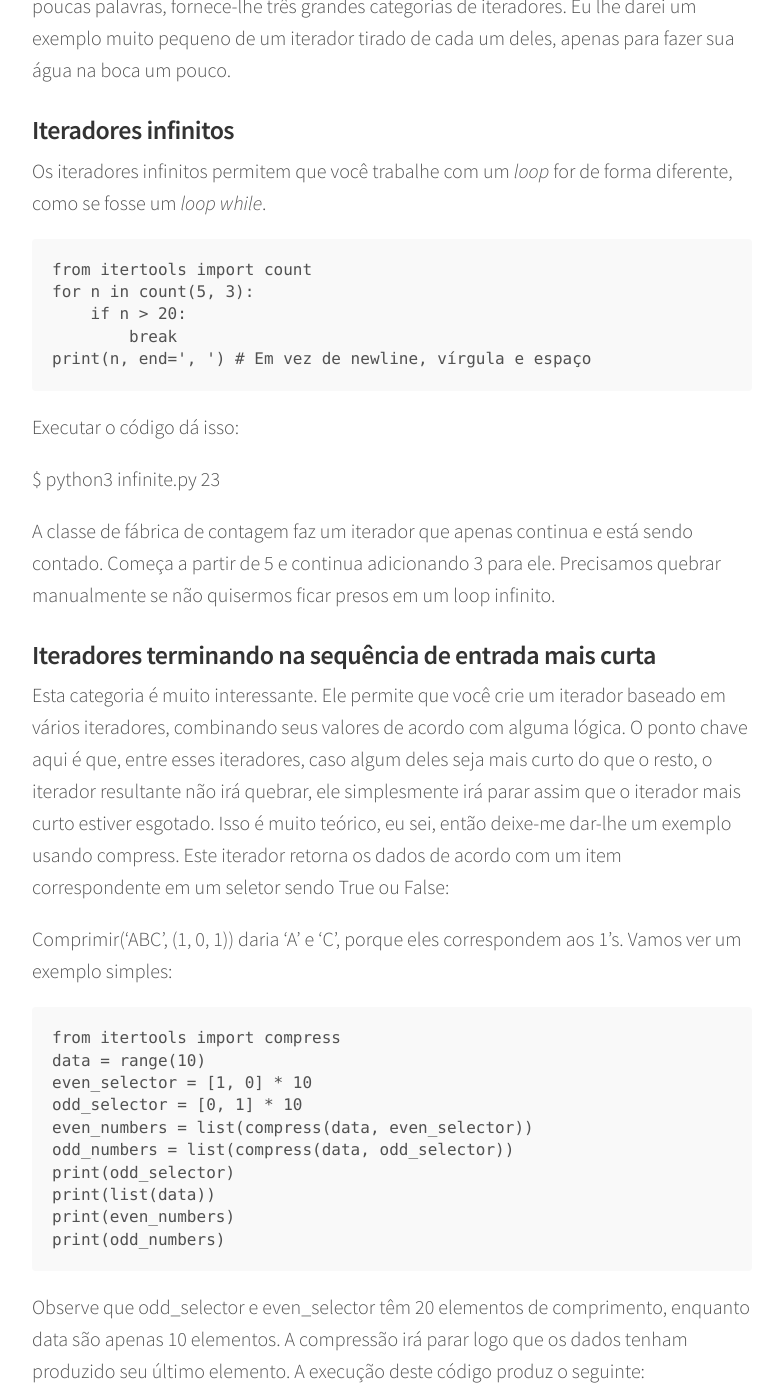
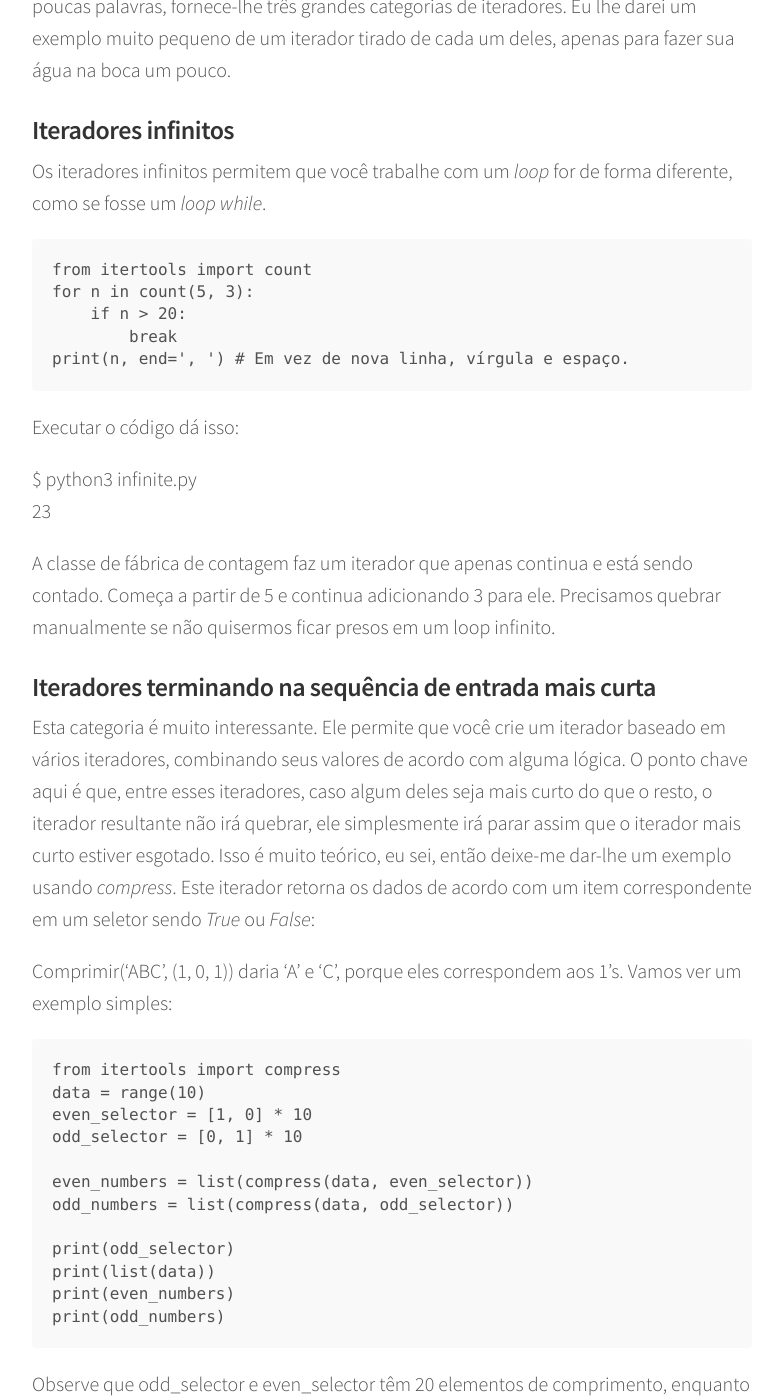
Before and after one commit to indrajithbandara/debug-blog, a Jekyll site: the page built from _posts/2017-07-04-py3.md, in a window 1280 px wide and 1400 px high, scrolled down 29650 px. Shown: the whole window, without its empty margins (248-1030 px from the left). Built offline with Jekyll 4.4.1, drawn with Linux system fonts in a browser that asks for light colours; comment, search, counter and statistics services are not loaded.

Commit message:
up.11.30

````diff
--- a/_posts/2017-07-04-py3.md
+++ b/_posts/2017-07-04-py3.md
@@ -815,7 +815,7 @@
 for n in count(5, 3):
     if n > 20:
         break
-print(n, end=', ') # Em vez de newline, vírgula e espaço
+print(n, end=', ') # Em vez de nova linha, vírgula e espaço.
 ```
 Executar o código dá isso:
 
@@ -828,8 +828,8 @@
 ### Iteradores terminando na sequência de entrada mais curta
 Esta categoria é muito interessante. Ele permite que você crie um iterador baseado em vários iteradores, combinando seus valores de acordo com alguma lógica. O ponto chave aqui
 é que, entre esses iteradores, caso algum deles seja mais curto do que o resto, o iterador resultante não irá quebrar, ele simplesmente  irá parar assim que o iterador mais curto
-estiver esgotado. Isso é muito teórico, eu sei, então deixe-me dar-lhe um exemplo usando compress. Este iterador retorna os dados de acordo com um item correspondente em um seletor
-sendo True ou False:
+estiver esgotado. Isso é muito teórico, eu sei, então deixe-me dar-lhe um exemplo usando *compress*. Este iterador retorna os dados de acordo com um item correspondente em um seletor
+sendo *True* ou *False*:
 
 Comprimir('ABC', (1, 0, 1)) daria 'A' e 'C', porque eles correspondem aos 1's. Vamos ver um exemplo simples:
 ```
@@ -837,8 +837,10 @@
 data = range(10)
 even_selector = [1, 0] * 10
 odd_selector = [0, 1] * 10
+
 even_numbers = list(compress(data, even_selector))
 odd_numbers = list(compress(data, odd_selector))
+
 print(odd_selector)
 print(list(data))
 print(even_numbers)
````
